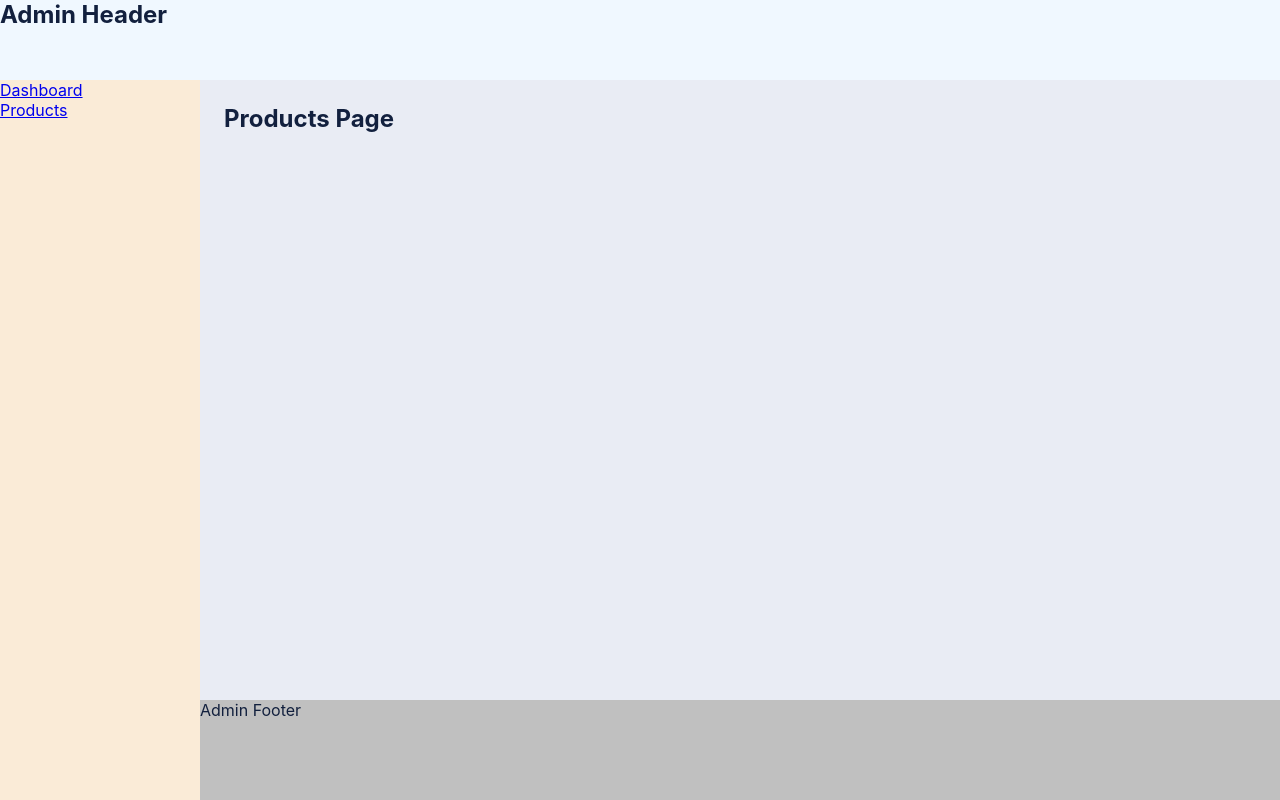
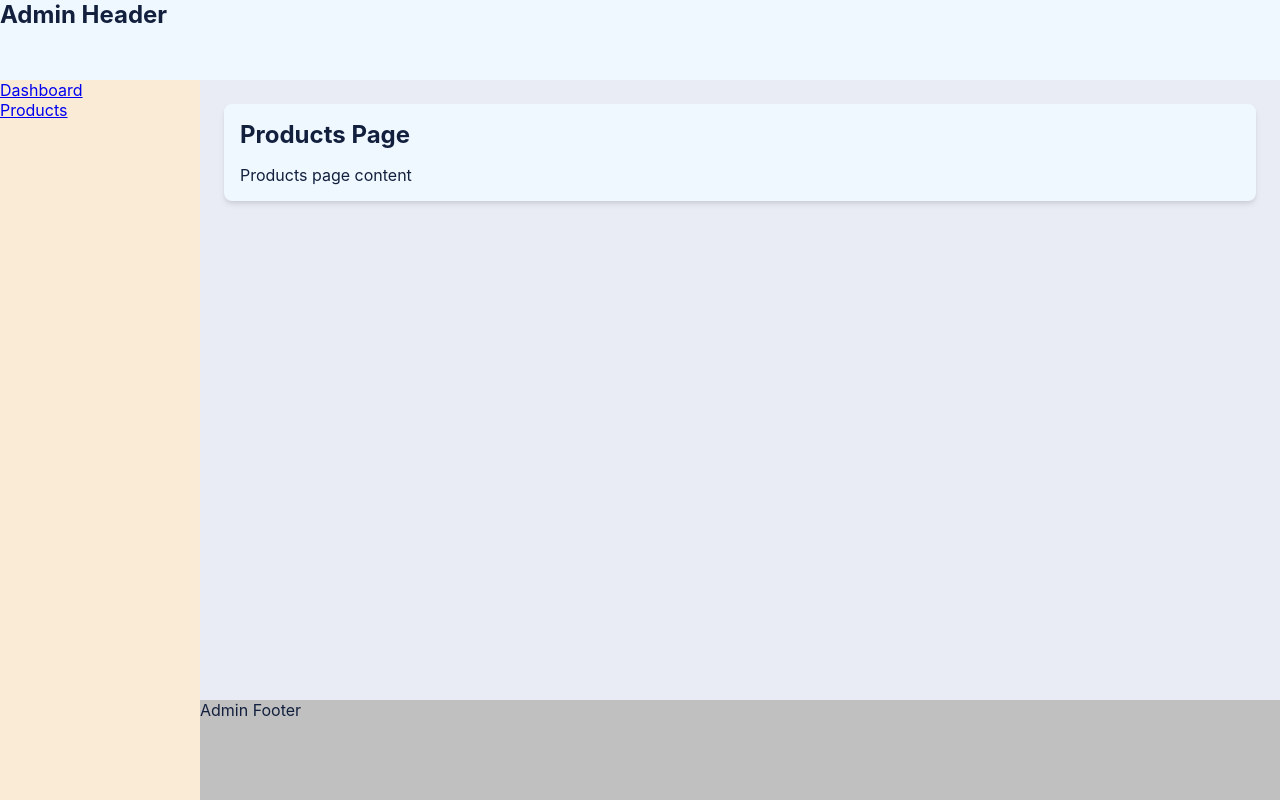
Before and after one commit to DlopezS98/react-isi-webappcrud, a React (Create React App) app: page /dashboard/products in a window 1280 px wide. Built offline with nearby package versions, Linux system fonts and the light colour scheme.

Commit message:
feat: implement Card component and update ProductsPage layout

```diff
--- a/src/admin/products/products.page.tsx
+++ b/src/admin/products/products.page.tsx
@@ -1,9 +1,16 @@
+import Card, { CardBody, CardHeader } from "../../components/card";
+
 export interface ProductsPageProps {}
 
 const ProductsPage: React.FC<ProductsPageProps> = () => {
   return (
     <div className="container py-3">
-      <h2>Products Page</h2>
+      <Card>
+        <CardHeader><h2>Products Page</h2></CardHeader>
+        <CardBody>
+          <p>Products page content</p>
+        </CardBody>
+      </Card>
     </div>
   );
 };
--- /dev/null
+++ b/src/components/card/card.css
@@ -0,0 +1,20 @@
+.isi-card {
+  display: flex;
+  flex-direction: column;
+  background-color: aliceblue;
+  border-radius: 8px;
+  padding: 16px;
+  width: 100%;
+  gap: 16px;
+}
+
+.isi-card .isi-card__header {
+  display: flex;
+  justify-content: space-between;
+  align-items: center;
+}
+
+.isi-card .isi-card__body {
+  display: flex;
+  flex-direction: column;
+}
--- /dev/null
+++ b/src/components/card/index.tsx
@@ -0,0 +1,20 @@
+import './card.css';
+
+export interface CardProps {}
+
+const Card: React.FC<React.PropsWithChildren<CardProps>> = (props) => {
+  return <div className='isi-card shadow-md'>{props.children}</div>;
+};
+export default Card;
+
+export interface CardHeaderProps {}
+
+export const CardHeader: React.FC<React.PropsWithChildren<CardHeaderProps>> = (props) => {
+  return <div className='isi-card__header'>{props.children}</div>;
+};
+
+export interface CardBodyProps {}
+
+export const CardBody: React.FC<React.PropsWithChildren<CardBodyProps>> = (props) => {
+  return <div className='isi-card__body'>{props.children}</div>;
+};
--- a/src/styles/utils.css
+++ b/src/styles/utils.css
@@ -179,3 +179,20 @@
   padding-right: 24px;
   padding-left: 24px;
 }
+
+/* Shadow utils */
+.shadow-sm {
+  box-shadow: 0 1px 2px 0 rgba(0, 0, 0, 0.05);
+}
+
+.shadow-md {
+  box-shadow: 0 4px 6px -1px rgba(0, 0, 0, 0.1), 0 2px 4px -1px rgba(0, 0, 0, 0.06);
+}
+
+.shadow-lg {
+  box-shadow: 0 10px 15px -3px rgba(0, 0, 0, 0.1), 0 4px 6px -2px rgba(0, 0, 0, 0.05);
+}
+
+.shadow-xl {
+  box-shadow: 0 20px 25px -5px rgba(0, 0, 0, 0.1), 0 10px 10px -5px rgba(0, 0, 0, 0.04);
+}
```
